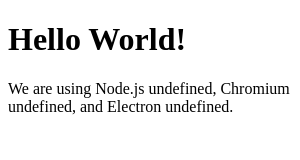
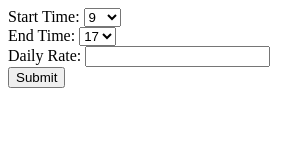
Before and after one commit to farzd/dollaBillz, an Electron app: page index.html in a window 300 px wide. Drawn offline with Linux system fonts and the light colour scheme; no server answers.

Commit message:
Localstorage, config updates

```diff
--- a/index.html
+++ b/index.html
@@ -2,18 +2,80 @@
 <html>
   <head>
     <meta charset="UTF-8">
-    <title>Hello World!</title>
+    <title>Dolla Billz</title>
   </head>
   <body>
-    <h1>Hello World!</h1>
-    <!-- All of the Node.js APIs are available in this renderer process. -->
-    We are using Node.js <script>document.write(process.versions.node)</script>,
-    Chromium <script>document.write(process.versions.chrome)</script>,
-    and Electron <script>document.write(process.versions.electron)</script>.
+
+<form id="settings">
+    <div>
+        <label for="starttime">Start Time:</label>
+        <select id="starttime">
+          <option value="1">1</option>
+          <option value="2">2</option>
+          <option value="3">3</option>
+          <option value="4">4</option>
+          <option value="5">5</option>
+          <option value="6">6</option>
+          <option value="7">7</option>
+          <option value="8">8</option>
+          <option value="9" selected>9</option>
+          <option value="10">10</option>
+          <option value="11">11</option>
+          <option value="12">12</option>
+          <option value="13">13</option>
+          <option value="14">14</option>
+          <option value="15">15</option>
+          <option value="16">16</option>
+          <option value="17">17</option>
+          <option value="18">18</option>
+          <option value="19">19</option>
+          <option value="20">20</option>
+          <option value="21">21</option>
+          <option value="22">22</option>
+          <option value="23">23</option>
+          <option value="24">24</option>
+        </select>
+    </div>
+    <div>
+        <label for="endtime">End Time:</label>
+        <select id="endtime">
+          <option value="1">1</option>
+          <option value="2">2</option>
+          <option value="3">3</option>
+          <option value="4">4</option>
+          <option value="5">5</option>
+          <option value="6">6</option>
+          <option value="7">7</option>
+          <option value="8">8</option>
+          <option value="9">9</option>
+          <option value="10">10</option>
+          <option value="11">11</option>
+          <option value="12">12</option>
+          <option value="13">13</option>
+          <option value="14">14</option>
+          <option value="15">15</option>
+          <option value="16">16</option>
+          <option value="17" selected>17</option>
+          <option value="18">18</option>
+          <option value="19">19</option>
+          <option value="20">20</option>
+          <option value="21">21</option>
+          <option value="22">22</option>
+          <option value="23">23</option>
+          <option value="24">24</option>
+        </select>
+    </div>
+    <div>
+        <label for="dailyrate">Daily Rate:</label>
+        <input type="text" type="number" id="dailyrate" />
+    </div>
+
+    <input id="submit" type="submit"/>
+</form>
+<div id="ss"></div>
   </body>
 
   <script>
-    // You can also require other files to run in this process
     require('./renderer.js')
   </script>
 </html>
--- a/package.json
+++ b/package.json
@@ -18,5 +18,8 @@
   "license": "CC0-1.0",
   "devDependencies": {
     "electron": "~1.6.2"
+  },
+  "dependencies": {
+    "electron-config": "^1.0.0"
   }
 }
--- a/renderer.js
+++ b/renderer.js
@@ -1,3 +1,22 @@
-// This file is required by the index.html file and will
-// be executed in the renderer process for that window.
-// All of the Node.js APIs are available in this process.
+var ipc = require('electron').ipcRenderer;
+var authButton = document.getElementById('submit');
+authButton.addEventListener('click', function(){
+    var starttimeEl = document.getElementById('starttime');
+    var starttime = starttimeEl.options[starttimeEl.selectedIndex].value;
+    var endtimeEl = document.getElementById('endtime');
+    var endtime = endtimeEl.options[endtimeEl.selectedIndex].value;
+    var dailyrate = document.getElementById('dailyrate').value;
+    // ipc.once('actionReply', function(event, response){
+    //     processResponse(response);
+
+    // })
+    ipc.send('invokeAction', {starttime, endtime, dailyrate});
+
+});
+
+
+
+    ipc.on('info' , function(event , data){
+        document.getElementById('ss').innerHTML = data;
+
+     });
```
Also changed, not shown: main.js (+40 -13 lines).
